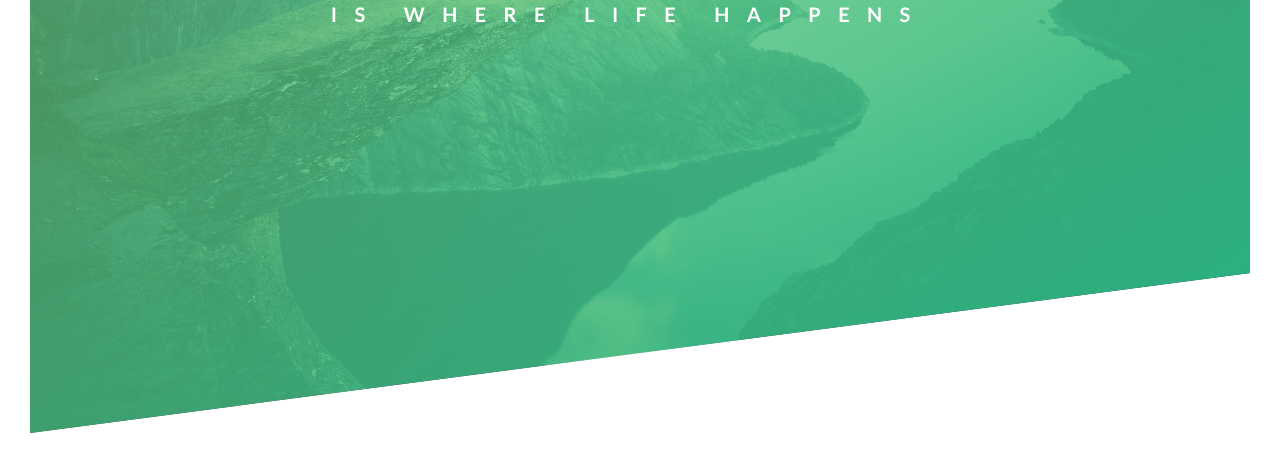
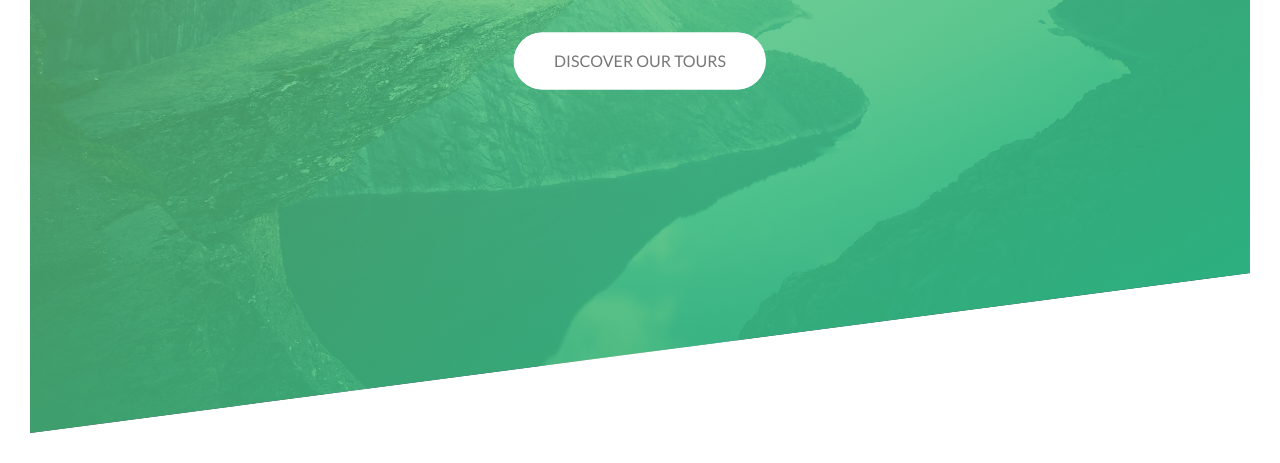
Before and after one commit to Mariam-Senzia/natours, a plain HTML site: page index.html in a window 1280 px wide. Shown: the part 357-820 px from the top of the page. Drawn offline with Linux system fonts and the light colour scheme.

Commit message:
Add hero button with styling and animation

```diff
--- a/css/style.css
+++ b/css/style.css
@@ -50,6 +50,7 @@
   top: 40%;
   left: 50%;
   transform: translate(-50%, -50%);
+  text-align: center;
 }
 
 .heading-primary {
@@ -57,6 +58,7 @@
   text-transform: uppercase;
 
   backface-visibility: hidden;
+  margin-bottom: 60px;
 }
 
 .heading-primary-main {
@@ -108,3 +110,69 @@
     transform: translateX(0);
   }
 }
+
+@keyframes moveInBottom {
+  0% {
+    opacity: 0;
+    transform: translateY(30%);
+  }
+
+  100% {
+    opacity: 1;
+    transform: translateY(0);
+  }
+}
+
+.btn:link,
+.btn:visited {
+  display: inline-block;
+  text-transform: uppercase;
+  text-decoration: none;
+  padding: 15px 40px;
+  border-radius: 100px;
+
+  transition: all 0.2s;
+  position: relative;
+}
+
+.btn:hover {
+  transform: translateY(-3px);
+  box-shadow: 0 10px 20px rgba(0, 0, 0, 0.2);
+}
+
+.btn:active {
+  transform: translateY(-1px);
+  box-shadow: 0 5px 10px rgba(0, 0, 0, 0.2);
+}
+
+.btn-white {
+  background-color: #fff;
+  color: #777;
+}
+
+.btn::after {
+  content: "";
+  display: inline-block;
+  height: 100%;
+  width: 100%;
+  border-radius: 100px;
+  position: absolute;
+  top: 0;
+  left: 0;
+  z-index: -1;
+  transition: all 0.4s;
+}
+
+.btn-white::after {
+  background-color: #fff;
+}
+
+.btn:hover::after {
+  transform: scaleX(1.4) scaleY(1.6);
+  opacity: 0;
+}
+
+.btn-animated {
+  animation: moveInBottom 0.5s ease-out 0.75s;
+  animation-fill-mode: backwards;
+}
--- a/index.html
+++ b/index.html
@@ -28,6 +28,8 @@
           <span class="heading-primary-main">Outdoors</span>
           <span class="heading-primary-sub">is where life happens</span>
         </h1>
+
+        <a href="#" class="btn btn-white btn-animated">Discover our tours</a>
       </div>
     </header>
   </body>
```
